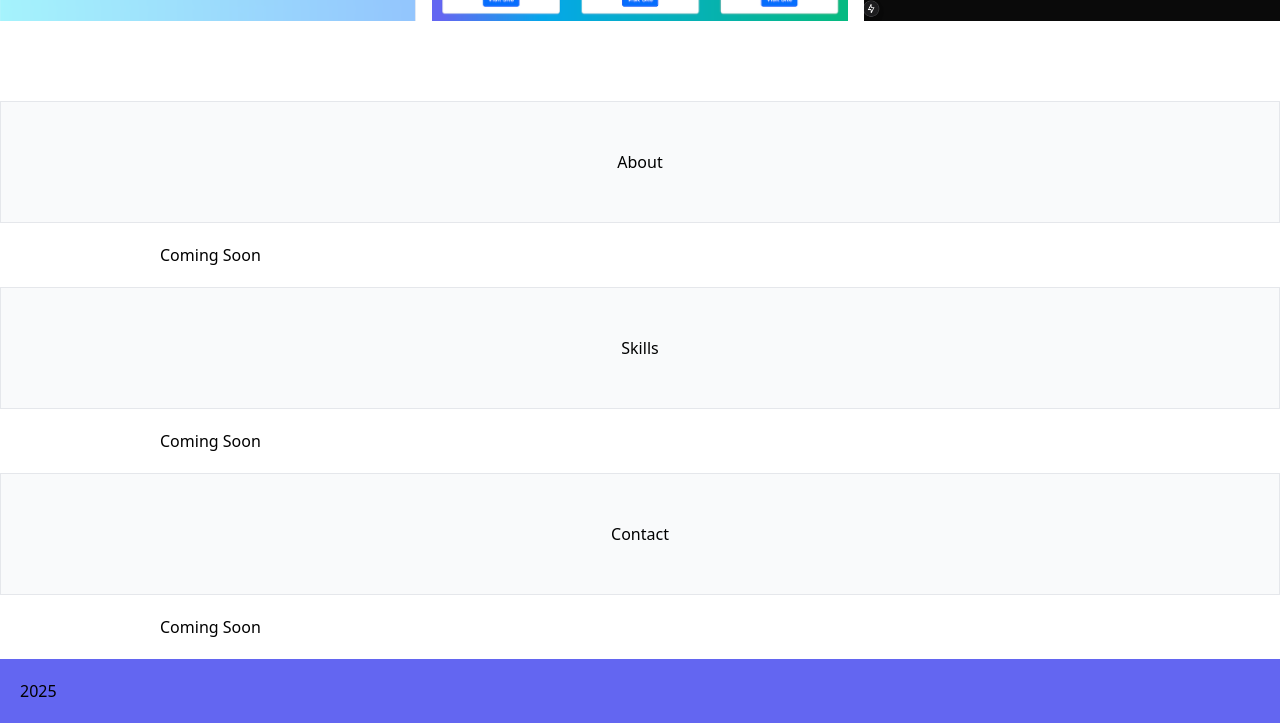
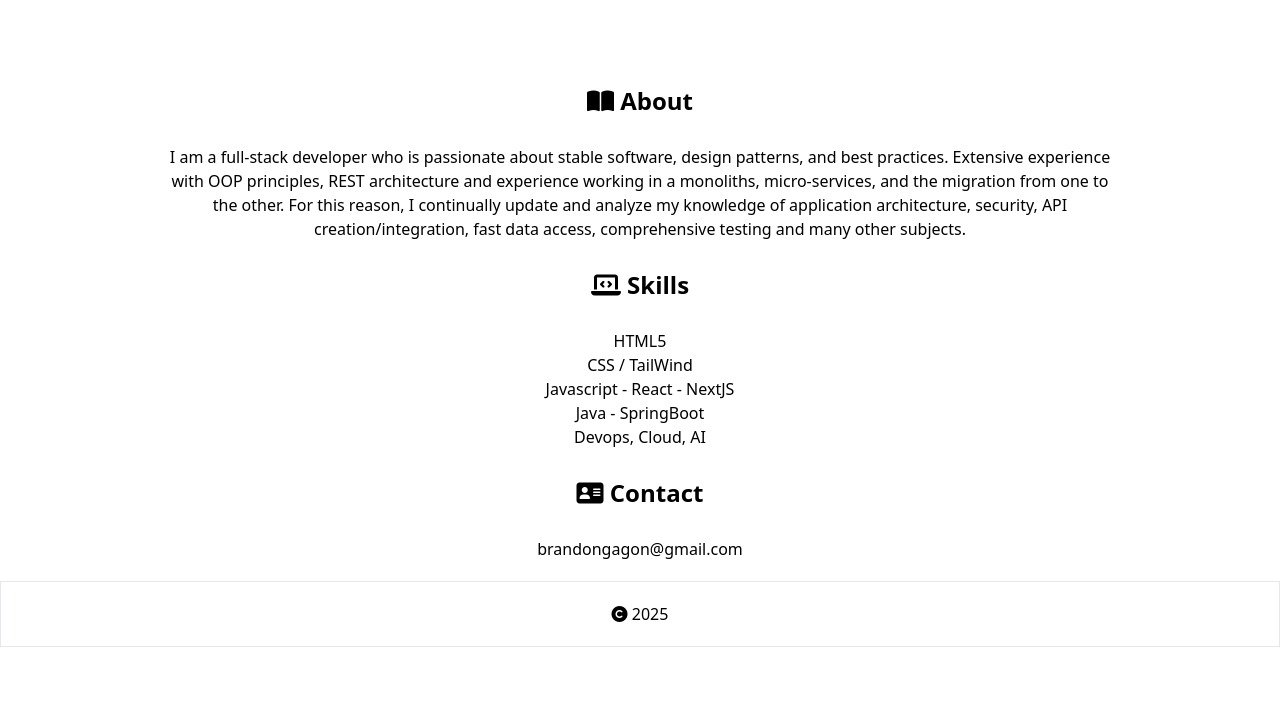
Before and after one commit to jirishus/personal-blog, a plain HTML site: page index.html in a window 1280 px wide. Shown: the part 1385-2108 px from the top of the page. After the commit the page ends 2032 px from the top, so only its background shows below. Drawn offline with nearby package versions, Linux system fonts and the light colour scheme.

Commit message:
roughly fill out sections - wip

```diff
--- a/index.html
+++ b/index.html
@@ -103,11 +103,11 @@
     </div>
 
     <section class="relative isolate px-6 pt-14 lg:px-8" id="projects">
-      <h1 class="text-4xl font-bold tracking-tight text-gray-900 sm:text-5xl md:text-6xl p-6">
+      <h1 class="text-3xl font-bold tracking-tight text-gray-900 sm:text-4xl md:text-5xl p-6">
         <span class="block">
           Take a look
           <span class="text-transparent bg-clip-text bg-gradient-to-tr to-cyan-500 from-blue-600">
-            at the side projects
+            at the side projects <br/>
           </span>
           i'm passionate about
         </span>
@@ -141,29 +141,44 @@
     </section>
 
     <section class="container mx-auto">
-      <h2 class="text-center bg-gray-50 py-12 border" id="about">About</h2>
+      <h2 class="text-center text-2xl py-2 font-bold" id="about">
+        <i class="fa fa-book-open"></i> About
+      </h2>
       <div class="lg:px-40 py-20 sm:px-5 py-5">
-        <p>Coming Soon</p>
+        <p class="text-center">
+I am a full-stack developer who is passionate about stable software, design patterns, and best practices.
+Extensive experience with OOP principles, REST architecture and experience working in a monoliths, micro-services, and the migration from one to the other. For this reason, I continually update and analyze my knowledge of application architecture, security, API creation/integration, fast data access, comprehensive testing and many other subjects.
+        </p>
       </div>
     </section>
 
     <section class="container mx-auto">
-      <h2 class="text-center bg-gray-50 py-12 border" id="skills">Skills</h2>
+      <h2 class="text-center text-2xl py-2 font-bold" id="skills">
+        <i class="fa fa-laptop-code"></i> Skills
+      </h2>
       <div class="lg:px-40 py-20 sm:px-5 py-5">
-        <p>Coming Soon</p>
+        <ul class="text-center">
+          <li>HTML5</li>
+          <li>CSS / TailWind</li>
+          <li>Javascript - React - NextJS</li>
+          <li>Java - SpringBoot</li>
+          <li>Devops, Cloud, AI</li>
+        </ul>
       </div>
     </section>
 
     <section class="container mx-auto">
-      <h2 class="text-center bg-gray-50 py-12 border" id="contact">Contact</h2>
-      <div class="lg:px-40 py-20 sm:px-5 py-5">
-        <p>Coming Soon</p>
+      <h2 class="text-center text-2xl py-2 font-bold" id="contact">
+        <i class="fa fa-address-card"></i> Contact
+      </h2>
+      <div class="lg:px-40 py-20 sm:px-5 py-5 text-center">
+        <p>brandongagon@gmail.com</p>
       </div>
     </section>
   </div>
 
-  <footer class="bg-indigo-500 py-5 px-5">
-    <p>2025</p>
+  <footer class="border py-5 px-5">
+    <p class="text-center"><i class="fa fa-copyright"></i> 2025</p>
   </footer>
 
   <script src="scripts/main.js"></script>
```
